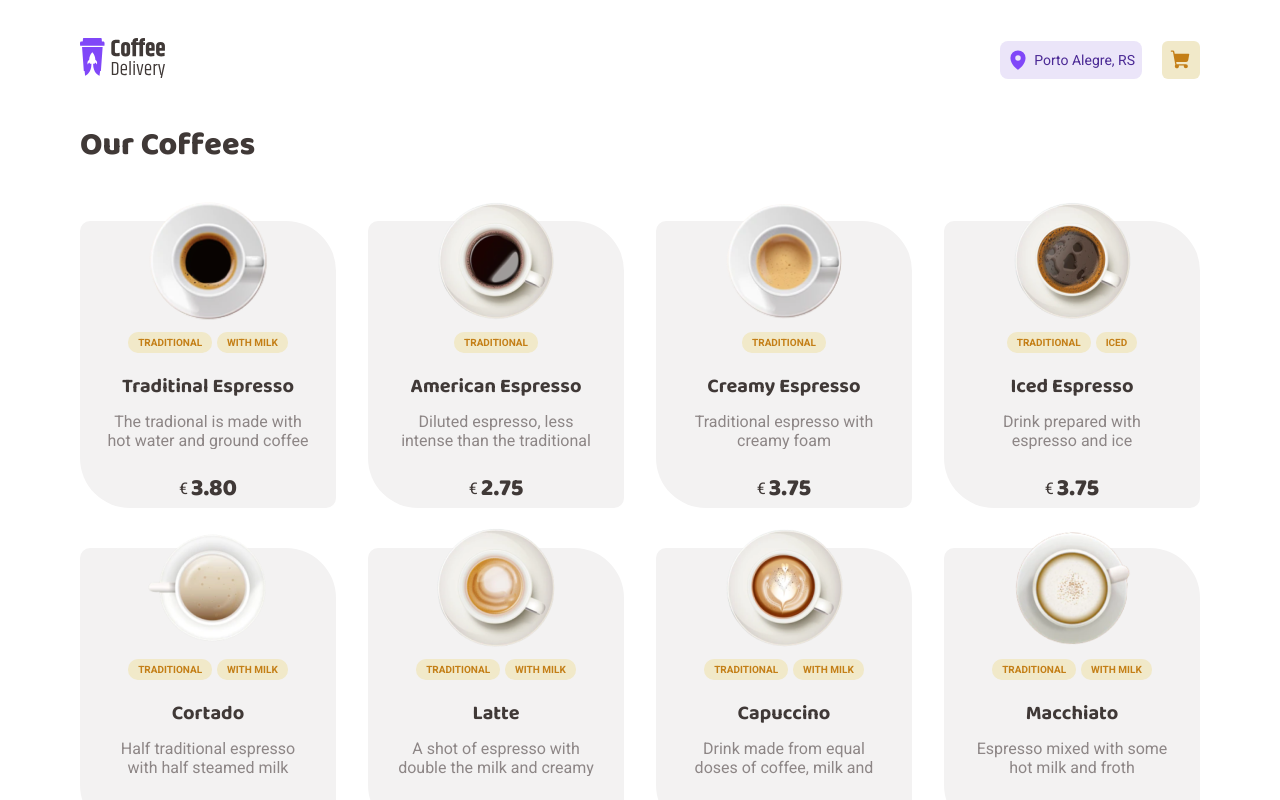
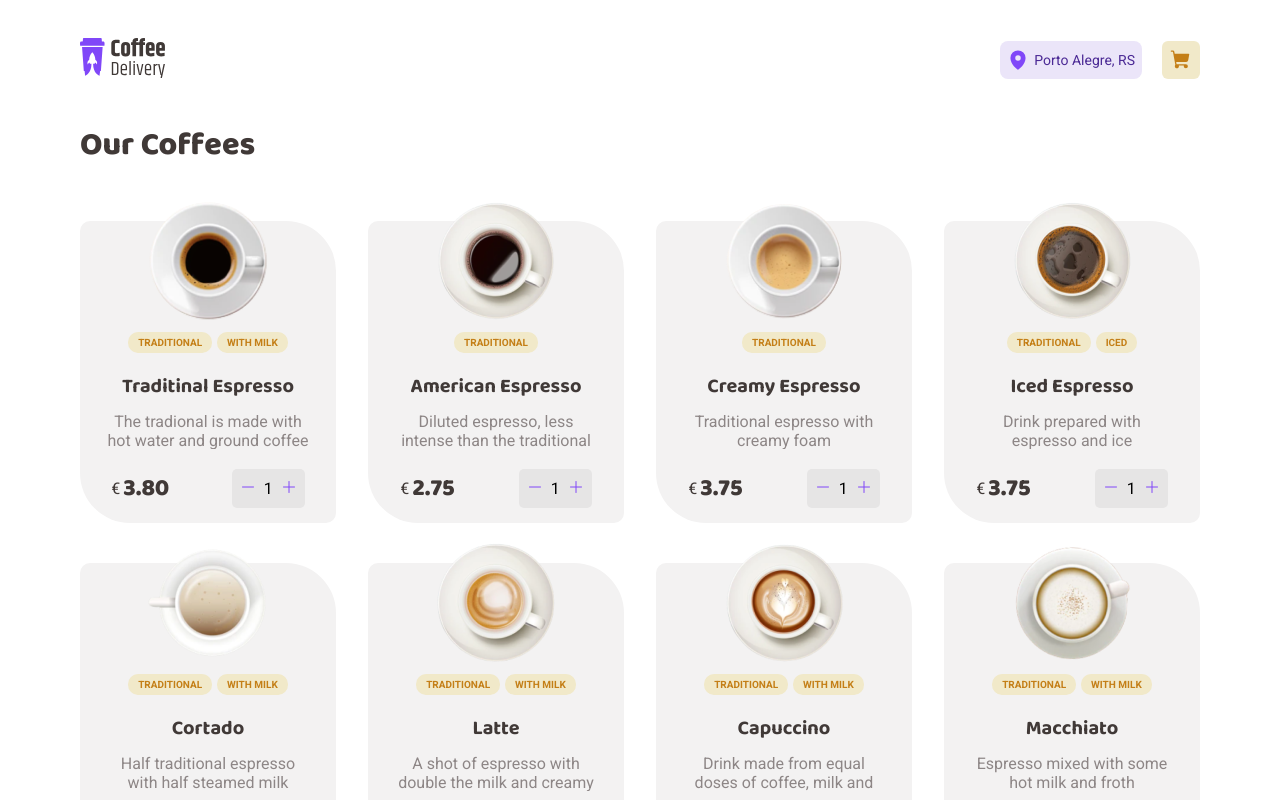
Before and after one commit to eduaardofranco/coffeeDelivery, a React (Vite) app: page / in a window 1280 px wide. Shown: the top 800 px of the page. Built offline with nearby package versions, Linux system fonts and the light colour scheme.

Commit message:
counter component

```diff
--- a/src/components/CoofeeCart/index.tsx
+++ b/src/components/CoofeeCart/index.tsx
@@ -1,4 +1,5 @@
-import { CartContainer, Description, Footer } from './styles'
+import { Counter } from '../Counter'
+import { CartContainer, Description, Footer, Finalize } from './styles'
 
 interface Coofee {
     image: string
@@ -25,7 +26,9 @@ export function CoofeeCart({ title, image, tags, description, price }: Coofee) {
                 €
                     <span>{price.toFixed(2)}</span>
                 </p>
-
+                <Finalize>
+                    <Counter />
+                </Finalize>
             </Footer>
         </CartContainer>
     )
--- a/src/components/CoofeeCart/styles.ts
+++ b/src/components/CoofeeCart/styles.ts
@@ -11,6 +11,7 @@ export const CartContainer = styled.div`
     /* padding: 3rem; */
     margin-bottom: 4rem;
     margin-right: 3.2rem;
+    padding-bottom: 1.5rem;
     width: 25.6rem;
 
     &:nth-of-type(4n) {
@@ -57,6 +58,8 @@ export const Footer = styled.div`
     display: flex;
     align-items: center;
     margin-top: 2rem;
+    justify-content: space-around;
+    width: 100%;
     > p {
         color: ${(props) => props.theme['brown-700']};
         display: flex;
@@ -69,3 +72,7 @@ export const Footer = styled.div`
         }
     }
 `;
+
+export const Finalize = styled.div`
+
+`;
--- /dev/null
+++ b/src/components/Counter/index.tsx
@@ -0,0 +1,15 @@
+import { CounterContainer } from './styles'
+import { Plus, Minus } from 'phosphor-react'
+export function Counter() {
+    return(
+        <CounterContainer>
+            <button>
+            <Minus size={16} />
+            </button>
+            <span>1</span>
+            <button>
+                <Plus size={16} />
+            </button>
+        </CounterContainer>
+    )
+}
--- /dev/null
+++ b/src/components/Counter/styles.ts
@@ -0,0 +1,24 @@
+import styled from 'styled-components'
+
+export const CounterContainer = styled.div`
+    background: ${(props) => props.theme['white-900']};
+    display: flex;
+    align-items: center;
+    justify-content: center;
+    border-radius: 5px;
+    padding: .8rem;
+
+    button {
+        cursor: pointer;
+        background-color: transparent;
+        border: none;
+        color: ${(props) => props.theme['purple-500']};
+        font-size: 2rem;
+        &:hover {
+            color: ${(props) => props.theme['purple-700']};
+        }
+    }
+    span {
+        margin: 0 .8rem;
+    }
+`;
```
